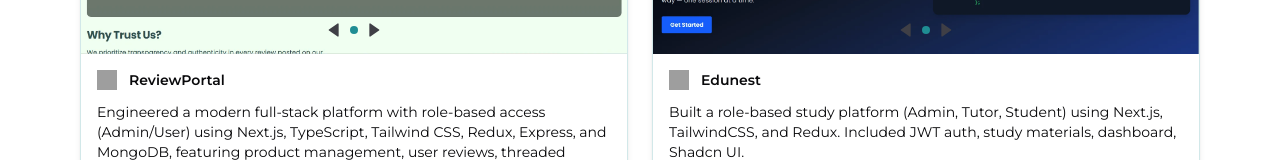
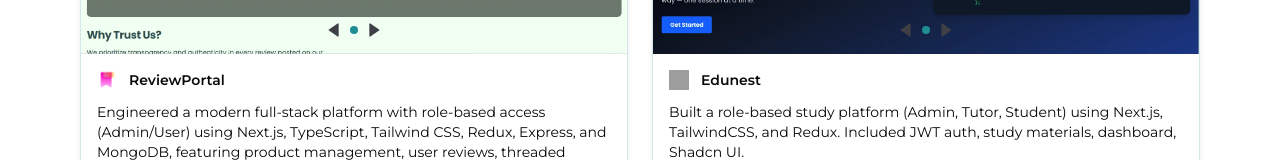
Before and after one commit to kader009/modern-portfolio, a Next.js app: page /projects in a window 1280 px wide. Shown: the part 515-675 px from the top of the page. Built offline with nearby package versions, Linux system fonts and the light colour scheme; grey boxes are pictures that could not be loaded.

Commit message:
reviewportal file favicon update

```diff
--- a/src/data/projects.ts
+++ b/src/data/projects.ts
@@ -55,7 +55,7 @@
 export const PROJECTS_CARD: ProjectCardProps[] = [
   {
     name: "ReviewPortal",
-    favicon: "/images/projects/logos/jsontree.ico",
+    favicon: "/images/projects/logos/trustedge.png",
     imageUrl: ["/images/projects/trustedge.webp"],
     description:
       "Engineered a modern full-stack platform with role-based access (Admin/User) using Next.js, TypeScript, Tailwind CSS, Redux, Express, and MongoDB, featuring product management, user reviews, threaded comments/replies, JWT auth, and admin control panels.",
```
Also changed, not shown: public/images/projects/logos/trustedge.png (added).
